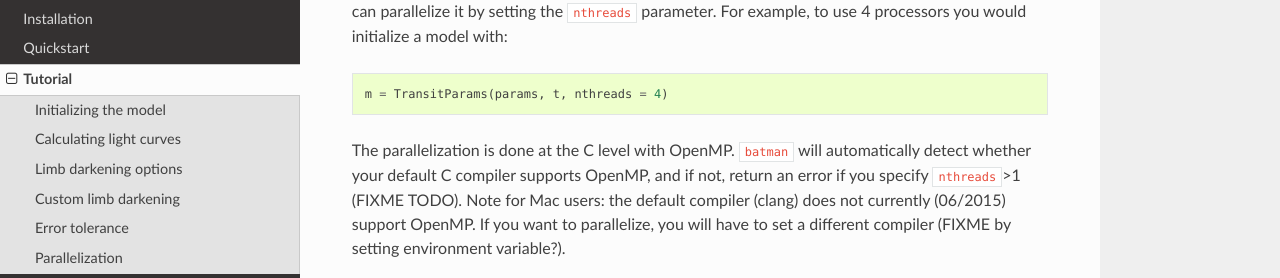
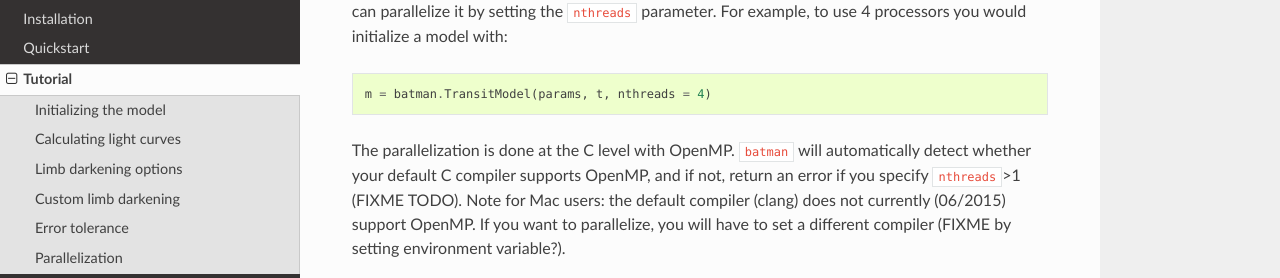
Before and after one commit to lkreidberg/batman, a Sphinx documentation site: the page built from docs/tutorial.rst, in a window 1280 px wide and 900 px high, scrolled down 4796 px. Shown: the part 402-680 px from the top of the window. Built offline with Sphinx 7.4.7 and the Read the Docs theme 2.0.0, drawn with Linux system fonts in a browser that asks for light colours.

Commit message:
updating docs

```diff
--- a/docs/tutorial.py
+++ b/docs/tutorial.py
@@ -61,4 +61,4 @@ m = batman.TransitModel(params, t, max_err = 0.5)
 plt.clf()
 m.calc_err(plot = True)
 
-m = TransitParams(params, t, nthreads = 4)
+m = batman.TransitModel(params, t, nthreads = 4)
--- a/docs/tutorial.rst
+++ b/docs/tutorial.rst
@@ -160,7 +160,7 @@ The default behavior for ``batman`` is no parallelization.  If you want to speed
 
 ::
 
-	m = TransitParams(params, t, nthreads = 4)
+	m = batman.TransitModel(params, t, nthreads = 4)
 
 The parallelization is done at the C level with OpenMP.  ``batman`` will automatically detect whether your default C compiler supports OpenMP, and if not, return an error if you specify ``nthreads``>1 (FIXME TODO). Note for Mac users: the default compiler (clang) does not currently (06/2015) support OpenMP.  If you want to parallelize, you will have to set a different compiler (FIXME by setting environment variable?).
 
```
